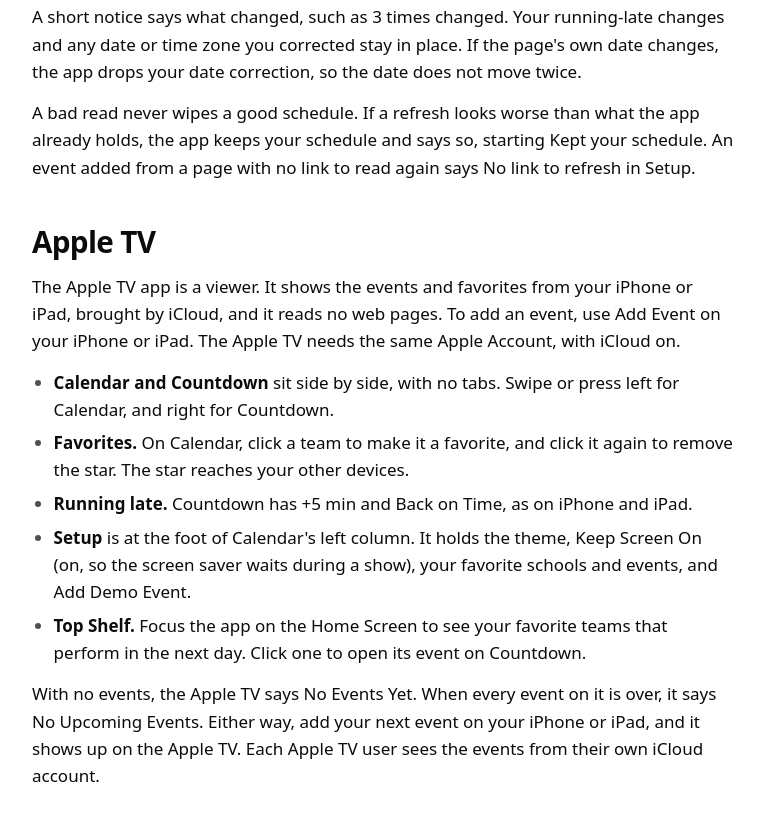
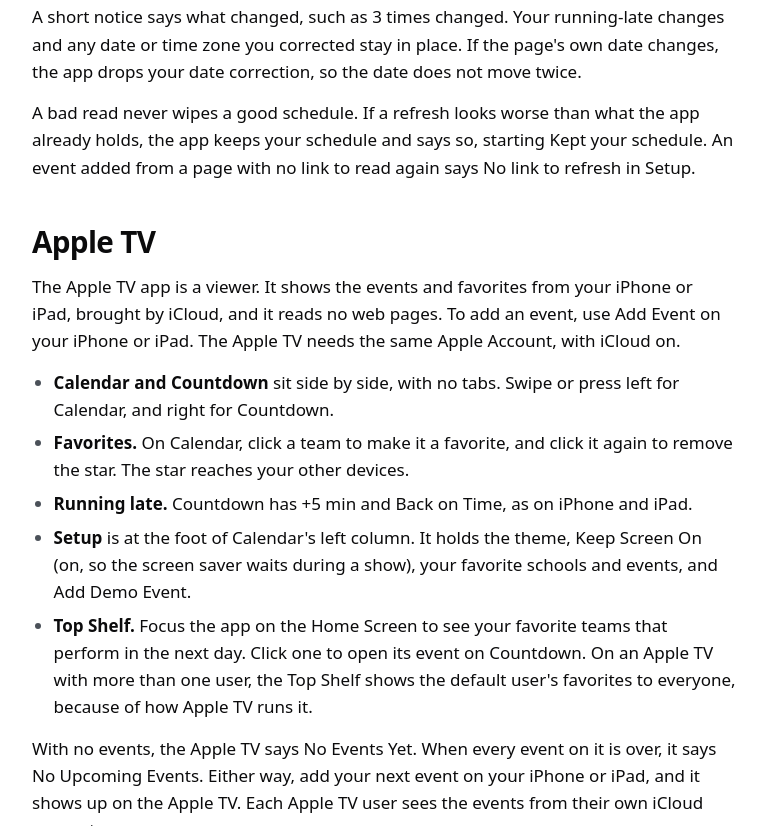
Before and after one commit to mgapps7/event-calendar-countdown, a plain HTML site: page help/index.html in a window 1280 px wide. Shown: the part 11174-12000 px from the top of the page, without its empty margins (28-793 px from the left). Drawn offline with Linux system fonts and the light colour scheme.

Commit message:
Say that the Top Shelf shows the Apple TV's default user's favorites to every user
Co-Authored-By: Claude Opus 5.5 <noreply@anthropic.com>

```diff
--- a/help/index.html
+++ b/help/index.html
@@ -296,7 +296,7 @@
   <li><strong>Favorites.</strong> On Calendar, click a team to make it a favorite, and click it again to remove the star. The star reaches your other devices.</li>
   <li><strong>Running late.</strong> Countdown has +5 min and Back on Time, as on iPhone and iPad.</li>
   <li><strong>Setup</strong> is at the foot of Calendar's left column. It holds the theme, Keep Screen On (on, so the screen saver waits during a show), your favorite schools and events, and Add Demo Event.</li>
-  <li><strong>Top Shelf.</strong> Focus the app on the Home Screen to see your favorite teams that perform in the next day. Click one to open its event on Countdown.</li>
+  <li><strong>Top Shelf.</strong> Focus the app on the Home Screen to see your favorite teams that perform in the next day. Click one to open its event on Countdown. On an Apple TV with more than one user, the Top Shelf shows the default user's favorites to everyone, because of how Apple TV runs it.</li>
 </ul>
 <p>With no events, the Apple TV says No Events Yet. When every event on it is over, it says No Upcoming Events. Either way, add your next event on your iPhone or iPad, and it shows up on the Apple TV. Each Apple TV user sees the events from their own iCloud account.</p>
 <h2 id="icloud">iCloud</h2>
```
Also changed, not shown: privacy/index.html (+1 -1 lines).
